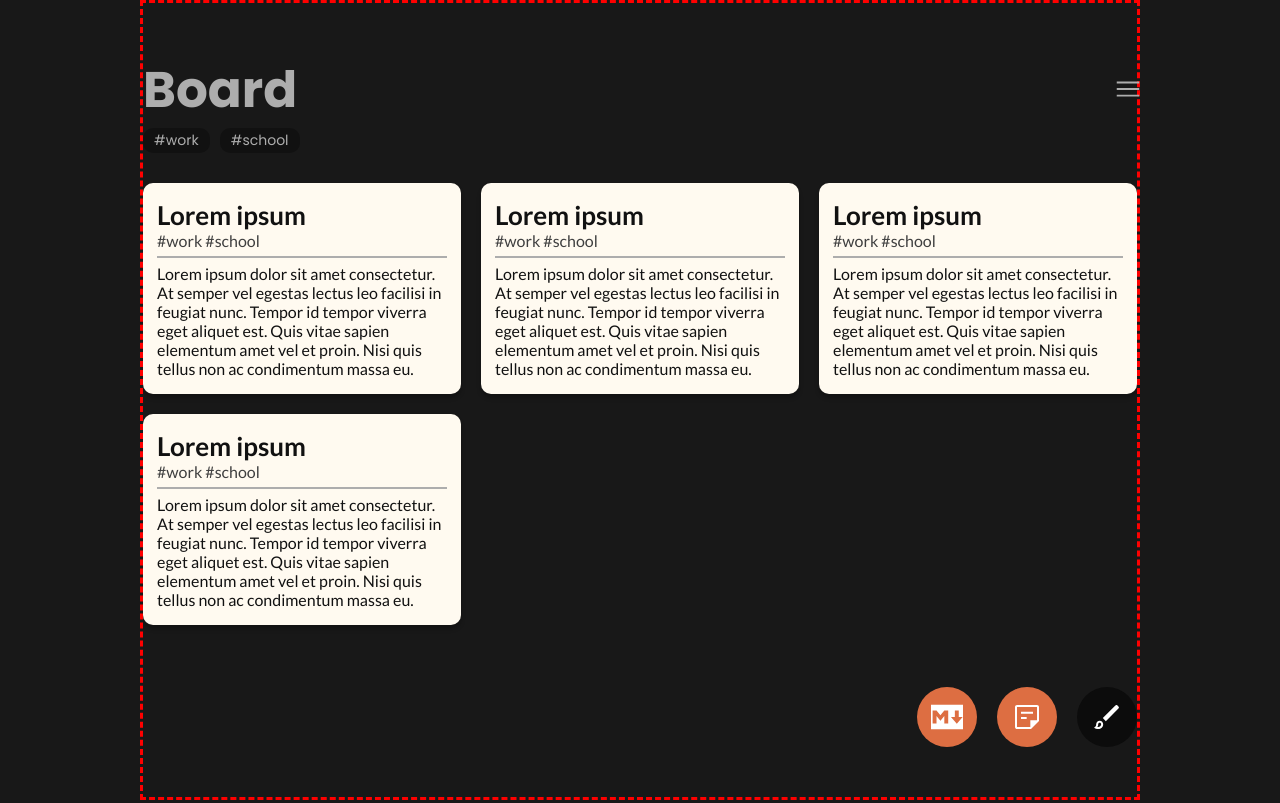
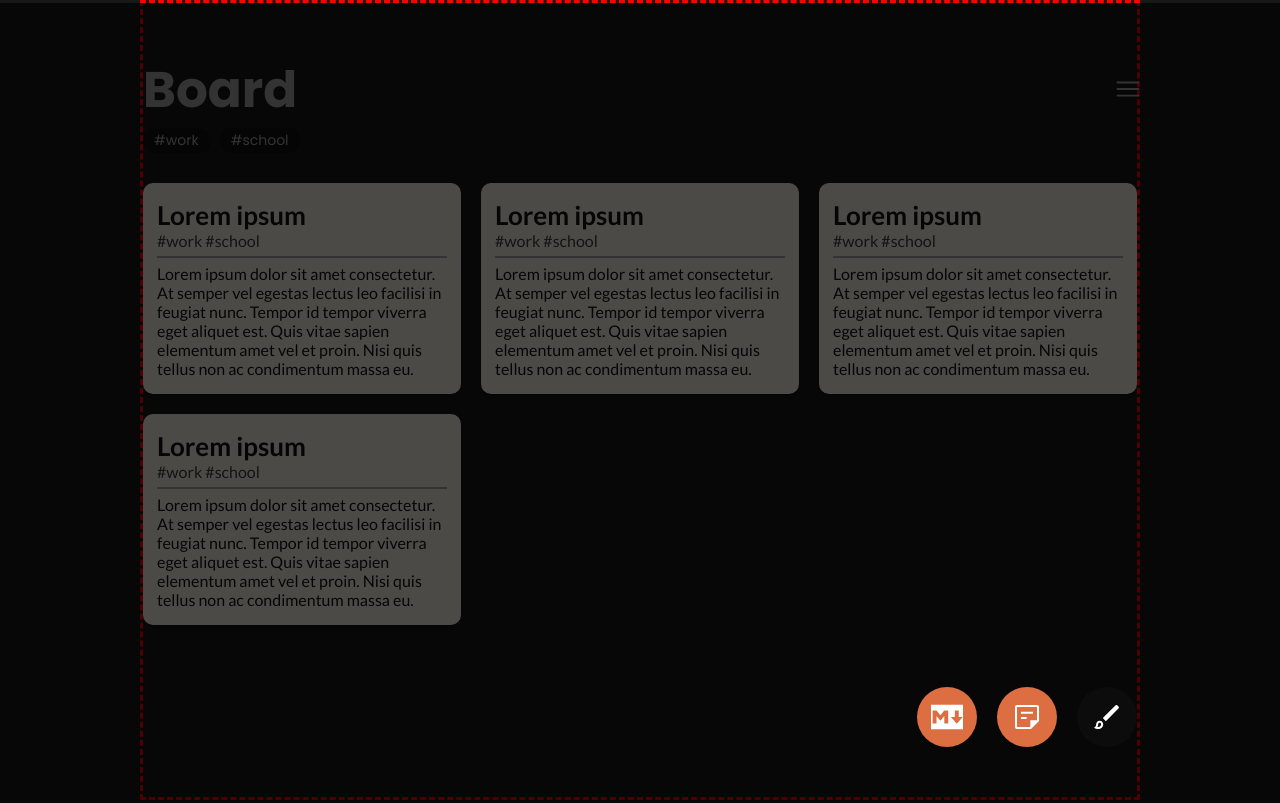
Before and after one commit to codeandjoy/HasteNote, a React (Create React App) app: page / in a window 1280 px wide. Both pictures are taken after a click on the button 1107 px from the left and 717 px from the top of the page. Built offline with nearby package versions, Linux system fonts and the light colour scheme.

Commit message:
Added extra animations, added page fade

```diff
--- a/src/components/ActionsMenu/ActionsMenu.js
+++ b/src/components/ActionsMenu/ActionsMenu.js
@@ -2,52 +2,56 @@ import { useState } from 'react';
 import { AnimatePresence, motion } from 'framer-motion';
 import ActionButton from "./ActionButton";
 import Icon from "../Icon/Icon";
+import PageFade from '../PageFade/PageFade';
 
 import "./css/ActionsMenu.css";
 
-const markdown_btn_variants = {
+const actionBtnHover = { scale: 1.2 }
+const action_btn_open_variants = {
     initial: {
         opacity: 0,
         left: 0
     },
     menuopen: {
-        opacity: 1,
-        left: "-160px"
-    },
-    exit: {
-        opacity: 0,
-        left: 0
+        opacity: 1
     }
 }
+const markdown_btn_variants = {
+    ...action_btn_open_variants,
+    menuopen:{
+        ...action_btn_open_variants.menuopen,
+        left: "-160px"
+    }
+};
 const quick_note_btn_variants = {
-    initial: {
-        opacity: 0,
-        left: 0
-    },
-    menuopen: {
-        opacity: 1,
+    ...action_btn_open_variants,
+    menuopen:{
+        ...action_btn_open_variants.menuopen,
         left: "-80px"
-    },
-    exit: {
-        opacity: 0,
-        left: 0
     }
-}
+};
+
 
 const ActionsMenu = () => {
     const [menuOpen, setMenuOpen] = useState(false);
 
     return (
         <div className="actions-menu">
+            <PageFade isActive={menuOpen}/>
+
             <div className="action-buttons">
-                <div className="brush-btn">
+                <motion.div
+                    whileHover={ actionBtnHover }
+
+                    className="brush-btn"
+                >
                     <ActionButton
                         color={menuOpen ? "black" : "orange"}
                         onClick={()=>setMenuOpen(menuOpen=>!menuOpen)}
                     >
                         <Icon type="brush"/>
                     </ActionButton>
-                </div>
+                </motion.div>
 
                 <AnimatePresence>
                     { menuOpen &&
@@ -55,8 +59,10 @@ const ActionsMenu = () => {
                             <motion.div
                                 variants={ markdown_btn_variants }
                                 initial="initial"
-                                animate={menuOpen ? "menuopen" : "initial"}
-                                exit="exit"
+                                animate="menuopen"
+                                exit="initial"
+                                whileHover={ actionBtnHover }
+
                                 className="markdown-note-btn"
                             >
                                 <ActionButton>
@@ -67,8 +73,10 @@ const ActionsMenu = () => {
                             <motion.div
                                 variants={ quick_note_btn_variants }
                                 initial="initial"
-                                animate={menuOpen ? "menuopen" : "initial"}
-                                exit="exit"
+                                animate="menuopen"
+                                exit="initial"
+                                whileHover={ actionBtnHover }
+
                                 className="quick-note-btn"
                             >
                                 <ActionButton>
--- a/src/components/ActionsMenu/css/ActionButton.css
+++ b/src/components/ActionsMenu/css/ActionButton.css
@@ -12,6 +12,10 @@
   height: 32px;
 }
 
+.action-button:hover {
+  cursor: pointer;
+}
+
 .action-button-orange {
   background-color: #DD6E42;
 }
--- a/src/components/ActionsMenu/css/ActionButton.scss
+++ b/src/components/ActionsMenu/css/ActionButton.scss
@@ -14,6 +14,9 @@
         height: 32px;
     }
 }
+.action-button:hover{
+    cursor: pointer;
+}
 
 .action-button-orange{
     background-color: #DD6E42;
--- /dev/null
+++ b/src/components/PageFade/PageFade.js
@@ -0,0 +1,43 @@
+import { AnimatePresence, motion } from "framer-motion";
+import "./css/PageFade.css";
+import { useEffect } from "react";
+
+const fadeVariants = {
+    initial: {
+        opacity: 0
+    },
+    active: {
+        opacity: .7
+    }
+}
+
+
+const PageFade = ({ isActive }) => {
+    useEffect(() => {
+        if(isActive){
+            document.body.style.overflow = "hidden";
+        }
+        else{
+            document.body.style.overflow = "visible";
+        }
+    });
+
+    return (
+        <AnimatePresence>
+            { isActive &&
+                <motion.div
+                    variants={ fadeVariants }
+                    initial="initial"
+                    animate="active"
+                    exit="initial"
+
+                    className="page-fade"
+                >
+                </motion.div>
+            }
+        </AnimatePresence>
+    );
+};
+
+
+export default PageFade;
--- /dev/null
+++ b/src/components/PageFade/css/PageFade.css
@@ -0,0 +1,9 @@
+.page-fade {
+  position: fixed;
+  top: 0;
+  left: 50%;
+  transform: translateX(-50%);
+  width: 100vw;
+  height: 100vh;
+  background-color: #000;
+}/*# sourceMappingURL=PageFade.css.map */
--- /dev/null
+++ b/src/components/PageFade/css/PageFade.scss
@@ -0,0 +1,11 @@
+.page-fade{
+    position: fixed;
+    top: 0;
+    left: 50%;
+    transform: translateX(-50%);
+
+    width: 100vw;
+    height: 100vh;
+
+    background-color: #000;
+}
```
